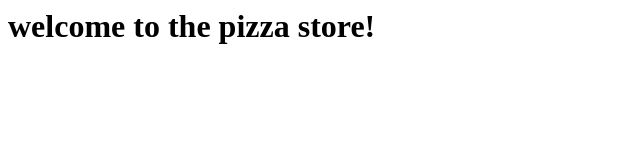
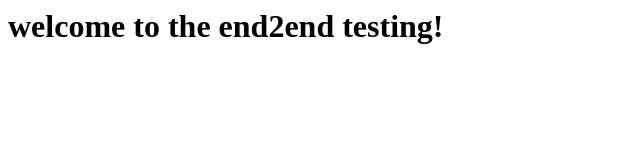
Before and after one commit to FakeCode/end2endtestingKarmaJasmine, a website: page app/index.html in a window 1280 px wide. Shown: the whole page, without its empty margins (0-640 px from the left). Drawn offline with nearby package versions, Linux system fonts and the light colour scheme; some packages are replaced by stand-ins of ours.

Commit message:
add controller end2end test with pageobject

```diff
--- a/app/scripts/controllers/MainCtrl.js
+++ b/app/scripts/controllers/MainCtrl.js
@@ -1,5 +1,5 @@
 angular
     .module('pizzaStore')
     .controller('MainController', function($scope){
-        $scope.welcomeMessage = 'welcome to the pizza store!';
+        $scope.welcomeMessage = 'welcome to the end2end testing!';
     });
--- a/app/views/main.html
+++ b/app/views/main.html
@@ -1 +1 @@
-<h1>{{welcomeMessage}}</h1>
+<h1 id='heading'>{{welcomeMessage}}</h1>
--- a/package.json
+++ b/package.json
@@ -33,6 +33,7 @@
     "karma-firefox-launcher": "^1.0.0",
     "karma-jasmine": "^1.0.2",
     "protractor": "^4.0.10",
-    "webdriver-manager": "^10.2.6"
+    "selenium-webdriver": "^3.0.0-beta-3",
+    "webdriver-manager": "^5.0.0"
   }
 }
```
